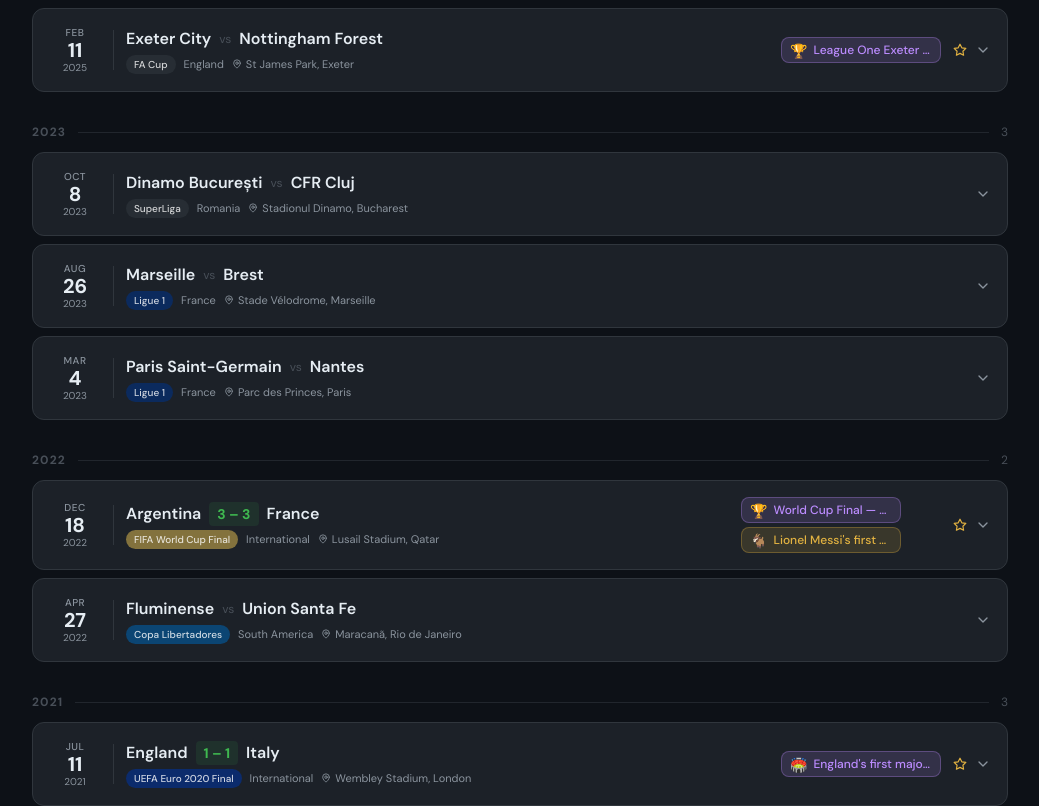
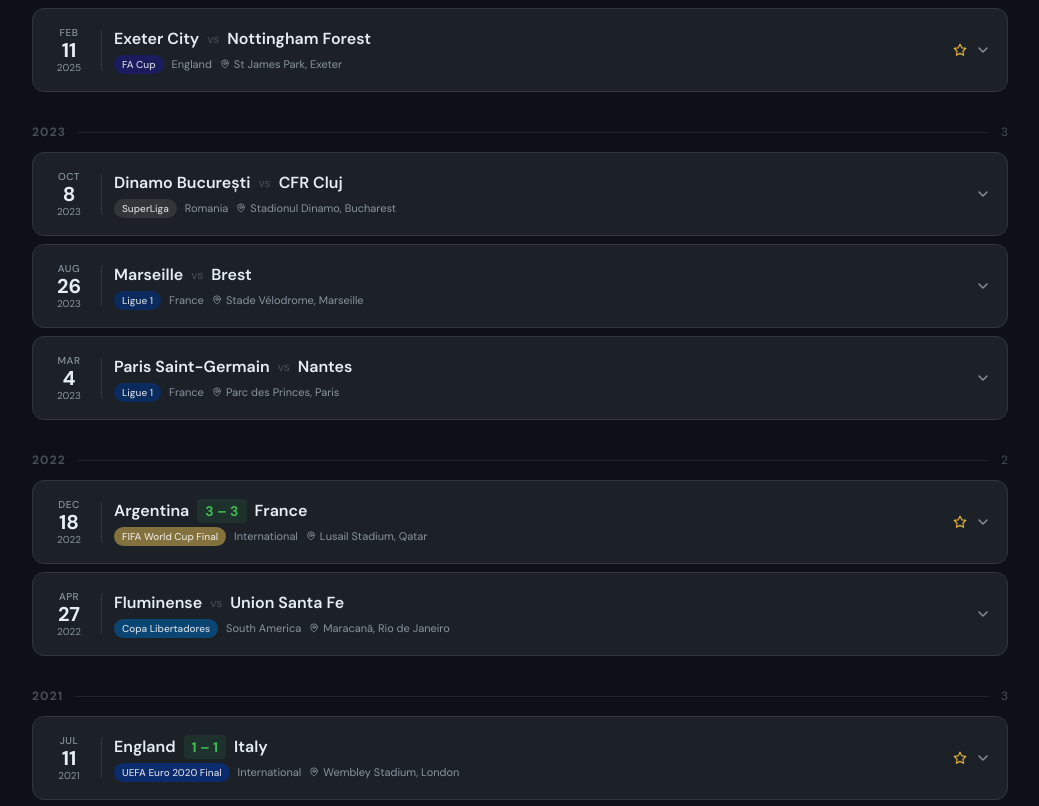
Before and after one commit to marshallislandssf-afk/football-diary, a Next.js app: page / in a window 1280 px wide. Shown: the part 1013-1819 px from the top of the page, without its empty margins (120-1159 px from the left). Built offline with nearby package versions, Linux system fonts and the light colour scheme.

Commit message:
Update MatchCard.tsx

```diff
--- a/src/components/MatchCard.tsx
+++ b/src/components/MatchCard.tsx
@@ -1,26 +1,14 @@
 'use client';
 
 import { useState } from 'react';
-import { Match, Annotation } from '@/lib/types';
+import { Match } from '@/lib/types';
 import { format } from 'date-fns';
-import {
-  ChevronDown,
-  ChevronUp,
-  Star,
-  TrendingUp,
-  Trophy,
-  Zap,
-  Edit3,
-  Trash2,
-  Users,
-  MapPin,
-  Calendar,
-  Tag,
-} from 'lucide-react';
+import { ChevronDown, ChevronUp, Star, TrendingUp, Trophy, Zap, Edit3, Trash2, Users, MapPin, Tag } from 'lucide-react';
 import clsx from 'clsx';
 import { AnnotationBadge } from './AnnotationBadge';
 import { LineupView } from './LineupView';
 import { MatchNotesPanel } from './MatchNotesPanel';
+import { MatchEvents } from './MatchEvents';
 import { EditMatchModal } from './EditMatchModal';
 
 interface Props {
@@ -29,79 +17,55 @@ interface Props {
   onDelete: (id: string) => void;
 }
 
-const ANNOTATION_ICONS: Record<string, React.ReactNode> = {
-  promotion: <TrendingUp size={12} />,
-  milestone: <Star size={12} />,
-  special: <Trophy size={12} />,
-  goal: <Zap size={12} />,
-  custom: <Tag size={12} />,
+const COMPETITION_COLORS: Record<string, string> = {
+  'Premier League': '#3d008099',
+  'La Liga': '#cc000099',
+  'Ligue 1': '#00318099',
+  'Ekstraklasa': '#dc143c99',
+  'FIFA World Cup Final': '#c9a84c99',
+  'FIFA World Cup': '#c9a84c99',
+  'UEFA Euro 2020 Final': '#00339999',
+  'Copa Libertadores': '#005ea699',
+  'Brasileirão Série A': '#009c3b99',
+  'FA Cup': '#1a1a8099',
+  'International Friendly': '#55555599',
 };
 
-const COMPETITION_COLORS: Record<string, string> = {
-  'Premier League': '#3d0080',
-  'La Liga': '#cc0000',
-  'Ligue 1': '#003180',
-  'Ekstraklasa': '#dc143c',
-  'FIFA World Cup Final': '#c9a84c',
-  'UEFA Euro 2020 Final': '#003399',
-  'Copa Libertadores': '#005ea6',
-  'Brasileirão Série A': '#009c3b',
-};
-
-function getCompetitionColor(name: string): string {
-  return COMPETITION_COLORS[name] || '#30363d';
+function compColor(name: string) {
+  return COMPETITION_COLORS[name] || '#44444499';
 }
 
 export function MatchCard({ match, onUpdate, onDelete }: Props) {
   const [expanded, setExpanded] = useState(false);
-  const [activeTab, setActiveTab] = useState<'lineup' | 'notes'>('lineup');
+  const [activeTab, setActiveTab] = useState<'events' | 'lineup' | 'notes'>('events');
   const [editing, setEditing] = useState(false);
   const [confirmDelete, setConfirmDelete] = useState(false);
 
   const hasScore = match.homeScore !== undefined && match.awayScore !== undefined;
   const hasAnnotations = match.annotations && match.annotations.length > 0;
   const hasLineup = match.lineup && (match.lineup.home.length > 0 || match.lineup.away.length > 0);
+  const hasEvents = match.events && match.events.length > 0;
   const hasNotes = match.notes && match.notes.length > 0;
-
-  const formattedDate = format(new Date(match.date), 'EEE d MMM yyyy');
+  const d = { mon: format(new Date(match.date), 'MMM'), day: format(new Date(match.date), 'd'), yr: format(new Date(match.date), 'yyyy') };
 
   return (
     <>
-      <div
-        className={clsx(
-          'rounded-xl border transition-all duration-200',
-          expanded
-            ? 'border-[#3fb950]/40 bg-[#1c2128]'
-            : 'border-[#30363d] bg-[#1c2128] hover:border-[#484f58] hover:bg-[#21262d]'
-        )}
-      >
-        {/* Header row */}
-        <div
-          className="flex items-center gap-3 p-4 cursor-pointer select-none"
-          onClick={() => setExpanded((v) => !v)}
-        >
-          {/* Date */}
-          <div className="hidden sm:flex flex-col items-center min-w-[52px] text-center">
-            <span className="text-[10px] font-medium uppercase tracking-wider text-[#8b949e]">
-              {format(new Date(match.date), 'MMM')}
-            </span>
-            <span className="text-xl font-bold text-[#e6edf3] leading-none">
-              {format(new Date(match.date), 'd')}
-            </span>
-            <span className="text-[10px] text-[#8b949e]">
-              {format(new Date(match.date), 'yyyy')}
-            </span>
+      <div className={clsx(
+        'rounded-xl border transition-all duration-200',
+        expanded ? 'border-[#3fb950]/40 bg-[#1c2128]' : 'border-[#30363d] bg-[#1c2128] hover:border-[#484f58] hover:bg-[#21262d]'
+      )}>
+        {/* Header */}
+        <div className="flex items-center gap-3 p-4 cursor-pointer select-none" onClick={() => setExpanded(v => !v)}>
+          <div className="hidden sm:flex flex-col items-center min-w-[40px] text-center">
+            <span className="text-[10px] font-medium uppercase tracking-wider text-[#8b949e]">{d.mon}</span>
+            <span className="text-xl font-bold text-[#e6edf3] leading-none">{d.day}</span>
+            <span className="text-[10px] text-[#8b949e]">{d.yr}</span>
           </div>
-
-          {/* Divider */}
           <div className="hidden sm:block w-px h-10 bg-[#30363d]" />
 
-          {/* Teams & score */}
           <div className="flex-1 min-w-0">
             <div className="flex items-center gap-2 flex-wrap">
-              <span className="font-semibold text-[#e6edf3] text-sm sm:text-base truncate">
-                {match.homeTeam.name}
-              </span>
+              <span className="font-semibold text-[#e6edf3] text-sm sm:text-base truncate">{match.homeTeam.name}</span>
               {hasScore ? (
                 <span className="font-mono font-bold text-[#3fb950] text-sm px-2 py-0.5 bg-[#3fb950]/10 rounded">
                   {match.homeScore} – {match.awayScore}
@@ -109,164 +73,105 @@ export function MatchCard({ match, onUpdate, onDelete }: Props) {
               ) : (
                 <span className="text-[#484f58] text-xs">vs</span>
               )}
-              <span className="font-semibold text-[#e6edf3] text-sm sm:text-base truncate">
-                {match.awayTeam.name}
-              </span>
+              <span className="font-semibold text-[#e6edf3] text-sm sm:text-base truncate">{match.awayTeam.name}</span>
             </div>
-
             <div className="flex items-center gap-2 mt-1 flex-wrap">
-              <span
-                className="text-[10px] font-medium px-2 py-0.5 rounded-full text-white/80"
-                style={{ backgroundColor: getCompetitionColor(match.competition.name) + '99' }}
-              >
+              <span className="text-[10px] font-medium px-2 py-0.5 rounded-full text-white/80" style={{ backgroundColor: compColor(match.competition.name) }}>
                 {match.competition.name}
               </span>
               <span className="text-[11px] text-[#8b949e]">{match.competition.country}</span>
               {match.venue && (
                 <span className="hidden sm:flex items-center gap-1 text-[11px] text-[#8b949e]">
-                  <MapPin size={10} />
-                  {match.venue}
+                  <MapPin size={10} />{match.venue}
                 </span>
               )}
-              {/* Mobile date */}
-              <span className="sm:hidden text-[11px] text-[#8b949e]">
-                <Calendar size={10} className="inline mr-1" />
-                {formattedDate}
-              </span>
+              {match.isManual && <span className="text-[10px] text-[#8b949e] border border-[#30363d] rounded px-1">manual</span>}
             </div>
           </div>
 
-          {/* Annotations pills */}
-          {hasAnnotations && (
-            <div className="hidden md:flex flex-wrap gap-1 max-w-[200px]">
-              {match.annotations!.slice(0, 2).map((a) => (
-                <AnnotationBadge key={a.id} annotation={a} compact />
-              ))}
-              {match.annotations!.length > 2 && (
-                <span className="text-[10px] text-[#8b949e]">
-                  +{match.annotations!.length - 2}
-                </span>
-              )}
-            </div>
-          )}
-
-          {/* Indicators */}
           <div className="flex items-center gap-2 ml-auto">
-            {hasLineup && (
-              <span title="Lineup available">
-                <Users size={14} className="text-[#3fb950]" />
-              </span>
-            )}
-            {hasAnnotations && (
-              <span title="Has annotations">
-                <Star size={14} className="text-[#e3b341]" />
-              </span>
-            )}
-            {match.isManual && (
-              <span className="text-[10px] text-[#8b949e] border border-[#30363d] rounded px-1">
-                manual
-              </span>
-            )}
-            {expanded ? (
-              <ChevronUp size={16} className="text-[#8b949e]" />
-            ) : (
-              <ChevronDown size={16} className="text-[#8b949e]" />
-            )}
+            {hasLineup && <Users size={14} className="text-[#3fb950]" />}
+            {hasAnnotations && <Star size={14} className="text-[#e3b341]" />}
+            {expanded ? <ChevronUp size={16} className="text-[#8b949e]" /> : <ChevronDown size={16} className="text-[#8b949e]" />}
           </div>
         </div>
 
-        {/* Expanded panel */}
+        {/* Expanded */}
         {expanded && (
-          <div className="border-t border-[#30363d] animate-slide-down">
+          <div className="border-t border-[#30363d]">
             {/* Annotations */}
             {hasAnnotations && (
               <div className="px-4 py-3 flex flex-wrap gap-2 border-b border-[#21262d]">
-                {match.annotations!.map((a) => (
-                  <AnnotationBadge key={a.id} annotation={a} />
-                ))}
+                {match.annotations!.map(a => <AnnotationBadge key={a.id} annotation={a} />)}
               </div>
             )}
 
             {/* Tabs */}
             <div className="flex items-center gap-0 px-4 pt-3 border-b border-[#21262d]">
               <button
-                className={clsx(
-                  'px-4 py-2 text-sm font-medium border-b-2 transition-colors mr-1',
-                  activeTab === 'lineup'
-                    ? 'border-[#3fb950] text-[#3fb950]'
-                    : 'border-transparent text-[#8b949e] hover:text-[#e6edf3]'
-                )}
+                className={clsx('px-4 py-2 text-sm font-medium border-b-2 transition-colors mr-1',
+                  activeTab === 'events' ? 'border-[#3fb950] text-[#3fb950]' : 'border-transparent text-[#8b949e] hover:text-[#e6edf3]')}
+                onClick={() => setActiveTab('events')}
+              >
+                ⚡ Events
+                {hasEvents && <span className="ml-1.5 text-[10px] bg-[#3fb950]/20 text-[#3fb950] px-1.5 rounded-full">{match.events!.filter(e => e.type === 'Goal' && e.detail !== 'Missed Penalty').length}</span>}
+              </button>
+              <button
+                className={clsx('px-4 py-2 text-sm font-medium border-b-2 transition-colors mr-1',
+                  activeTab === 'lineup' ? 'border-[#3fb950] text-[#3fb950]' : 'border-transparent text-[#8b949e] hover:text-[#e6edf3]')}
                 onClick={() => setActiveTab('lineup')}
               >
-                <Users size={14} className="inline mr-1.5" />
-                Lineup
+                <Users size={14} className="inline mr-1.5" />Lineup
               </button>
               <button
-                className={clsx(
-                  'px-4 py-2 text-sm font-medium border-b-2 transition-colors',
-                  activeTab === 'notes'
-                    ? 'border-[#3fb950] text-[#3fb950]'
-                    : 'border-transparent text-[#8b949e] hover:text-[#e6edf3]'
-                )}
+                className={clsx('px-4 py-2 text-sm font-medium border-b-2 transition-colors',
+                  activeTab === 'notes' ? 'border-[#3fb950] text-[#3fb950]' : 'border-transparent text-[#8b949e] hover:text-[#e6edf3]')}
                 onClick={() => setActiveTab('notes')}
               >
-                <Edit3 size={14} className="inline mr-1.5" />
-                Notes & Images
-                {hasNotes && (
-                  <span className="ml-1.5 text-[10px] bg-[#3fb950]/20 text-[#3fb950] px-1.5 rounded-full">
-                    {match.notes!.length}
-                  </span>
-                )}
+                <Edit3 size={14} className="inline mr-1.5" />Notes
+                {hasNotes && <span className="ml-1.5 text-[10px] bg-[#3fb950]/20 text-[#3fb950] px-1.5 rounded-full">{match.notes!.length}</span>}
               </button>
 
-              {/* Actions */}
               <div className="ml-auto flex items-center gap-2 pb-1">
-                <button
-                  onClick={(e) => { e.stopPropagation(); setEditing(true); }}
-                  className="flex items-center gap-1 text-xs text-[#8b949e] hover:text-[#58a6ff] px-2 py-1 rounded hover:bg-[#58a6ff]/10 transition-colors"
-                >
-                  <Edit3 size={12} />
-                  Edit
+                <button onClick={e => { e.stopPropagation(); setEditing(true); }} className="flex items-center gap-1 text-xs text-[#8b949e] hover:text-[#58a6ff] px-2 py-1 rounded hover:bg-[#58a6ff]/10 transition-colors">
+                  <Edit3 size={12} />Edit
                 </button>
                 {!confirmDelete ? (
-                  <button
-                    onClick={(e) => { e.stopPropagation(); setConfirmDelete(true); }}
-                    className="flex items-center gap-1 text-xs text-[#8b949e] hover:text-[#f85149] px-2 py-1 rounded hover:bg-[#f85149]/10 transition-colors"
-                  >
-                    <Trash2 size={12} />
-                    Delete
+                  <button onClick={e => { e.stopPropagation(); setConfirmDelete(true); }} className="flex items-center gap-1 text-xs text-[#8b949e] hover:text-[#f85149] px-2 py-1 rounded hover:bg-[#f85149]/10 transition-colors">
+                    <Trash2 size={12} />Delete
                   </button>
                 ) : (
                   <div className="flex items-center gap-1">
                     <span className="text-xs text-[#f85149]">Sure?</span>
-                    <button
-                      onClick={(e) => { e.stopPropagation(); onDelete(match.id); }}
-                      className="text-xs text-[#f85149] border border-[#f85149]/40 px-2 py-0.5 rounded hover:bg-[#f85149]/10"
-                    >Yes</button>
-                    <button
-                      onClick={(e) => { e.stopPropagation(); setConfirmDelete(false); }}
-                      className="text-xs text-[#8b949e] border border-[#30363d] px-2 py-0.5 rounded hover:bg-[#30363d]"
-                    >No</button>
+                    <button onClick={e => { e.stopPropagation(); onDelete(match.id); }} className="text-xs text-[#f85149] border border-[#f85149]/40 px-2 py-0.5 rounded hover:bg-[#f85149]/10">Yes</button>
+                    <button onClick={e => { e.stopPropagation(); setConfirmDelete(false); }} className="text-xs text-[#8b949e] border border-[#30363d] px-2 py-0.5 rounded hover:bg-[#30363d]">No</button>
                   </div>
                 )}
               </div>
             </div>
 
             {/* Tab content */}
-            <div className="p-4">
-              {activeTab === 'lineup' && (
-                <LineupView
-                  match={match}
-                  onUpdate={onUpdate}
-                />
-              )}
-              {activeTab === 'notes' && (
-                <MatchNotesPanel
-                  match={match}
-                  onUpdate={onUpdate}
-                />
-              )}
-            </div>
+            {activeTab === 'events' && (
+              <div>
+                {hasEvents ? (
+                  <MatchEvents events={match.events!} homeTeam={match.homeTeam.name} awayTeam={match.awayTeam.name} />
+                ) : (
+                  <div className="p-4 text-center text-sm text-[#8b949e]">
+                    {match.isManual ? 'No events available for manually added matches.' : 'Fetch lineup to load match events.'}
+                  </div>
+                )}
+              </div>
+            )}
+            {activeTab === 'lineup' && (
+              <div className="p-4">
+                <LineupView match={match} onUpdate={onUpdate} />
+              </div>
+            )}
+            {activeTab === 'notes' && (
+              <div className="p-4">
+                <MatchNotesPanel match={match} onUpdate={onUpdate} />
+              </div>
+            )}
           </div>
         )}
       </div>
@@ -274,7 +179,7 @@ export function MatchCard({ match, onUpdate, onDelete }: Props) {
       {editing && (
         <EditMatchModal
           match={match}
-          onSave={(updates) => { onUpdate(match.id, updates); setEditing(false); }}
+          onSave={updates => { onUpdate(match.id, updates); setEditing(false); }}
           onClose={() => setEditing(false)}
         />
       )}
```
